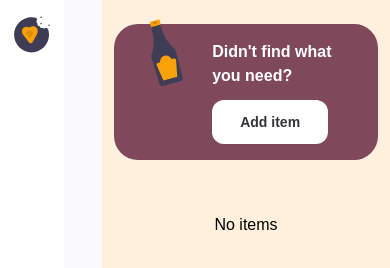
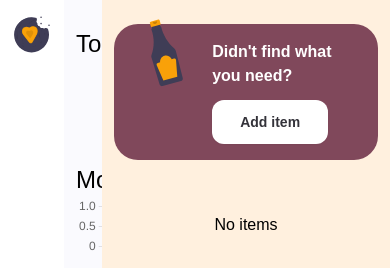
Before and after one commit to JNFussion/shoppingify-challenge-solution, a React (Create React App) app in the folder client/: page /statistics in a window 390 px wide. Shown: the top 268 px of the page. Built offline with nearby package versions, Linux system fonts and the light colour scheme.

Commit message:
fix responsiveness of statistics and history

```diff
--- a/client/src/App.js
+++ b/client/src/App.js
@@ -41,7 +41,7 @@ function App() {
           <Route path="/history/:id" element={<SavedShoppingList />} />
           <Route path="/statistics" element={<Statistics />} />
         </Routes>
-        <div className="absolute md:relative right-0 w-72 md:w-96">
+        <div className="z-50 absolute md:relative right-0 w-72 md:w-96">
           {showShoppingList && <ShoppingList />}
           {showForm && <ItemsForm />}
           {showItem && <ShowItem />}
--- a/client/src/components/Statistics.js
+++ b/client/src/components/Statistics.js
@@ -211,8 +211,8 @@ function Statistics() {
   }, [totalSumMonths]);
 
   return (
-    <article className="max-w-[1440px] max-h-screen overflow-y-scroll flex-1 px-28 py-12">
-      <div className="flex gap-16">
+    <article className="max-w-[1440px] max-h-screen overflow-y-scroll flex-1 px-3 py-7 lg:px-28 lg:py-12">
+      <div className="flex flex-wrap gap-16">
         <section className="flex-1">
           <h2 className="text-2xl">Top items</h2>
           <div className="py-9">
@@ -220,7 +220,12 @@ function Statistics() {
               <article className="py-4">
                 <header className="flex items-center justify-between">
                   <h3 className="capitalize">{item.name}</h3>
-                  <p>{(item.qty / numTotalItems) * 100} %</p>
+                  <p>
+                    {Math.round(
+                      ((item.qty / numTotalItems) * 100 + Number.EPSILON) * 100
+                    ) / 100}{" "}
+                    %
+                  </p>
                 </header>
                 <div className="grid my-4">
                   <div
@@ -244,7 +249,13 @@ function Statistics() {
               <article className="py-4">
                 <header className="flex items-center justify-between">
                   <h3 className="capitalize">{category.name}</h3>
-                  <p>{(category.qty / numTotalItems) * 100} %</p>
+                  <p>
+                    {Math.round(
+                      ((category.qty / numTotalItems) * 100 + Number.EPSILON) *
+                        100
+                    ) / 100}{" "}
+                    %
+                  </p>
                 </header>
                 <div className="grid my-4">
                   <div
@@ -265,7 +276,7 @@ function Statistics() {
         </section>
       </div>
       <section>
-        <h2>Monthly Summary</h2>
+        <h2 className="text-2xl">Monthly Summary</h2>
         <div>
           <Line options={options} data={data} />
         </div>
--- a/client/src/components/history/History.js
+++ b/client/src/components/history/History.js
@@ -7,7 +7,7 @@ function History() {
   const months = useSelector(selectMonths);
 
   return (
-    <article className="max-w-[1440px] max-h-screen overflow-y-scroll flex-1 py-9 px-20">
+    <article className="max-w-[1440px] max-h-screen overflow-y-scroll flex-1 py-7 px-3 lg:py-9 lg:px-20">
       <h2 className="text-2xl font-bold text-jet">Shopping History</h2>
       <section className="my-10">
         {months.map((month) => (
--- a/client/src/components/history/SavedShoppingList.js
+++ b/client/src/components/history/SavedShoppingList.js
@@ -23,7 +23,7 @@ function SavedShoppingList() {
   }, [shoppingList]);
 
   return (
-    <div className="px-20 py-10">
+    <div className="px-3 py-7 lg:px-20 lg:py-10">
       <Link
         to="/history"
         className="flex items-center gap-2 font-bold text-orange-web"
--- a/client/src/components/history/ShoppingListLink.js
+++ b/client/src/components/history/ShoppingListLink.js
@@ -8,7 +8,7 @@ function ShoppingListLink({ title, completionDate, isCompleted }) {
   return (
     <Link
       to={`/history/${format(new Date(completionDate), "y_MM_dd_hh_m")}`}
-      className="p-5 flex justify-between rounded-xl shadow-sm bg-white border"
+      className="p-5 flex flex-wrap justify-between rounded-xl shadow-sm bg-white border"
     >
       <div>{title}</div>
       <div className="flex gap-6 items-center text-sm">
```
